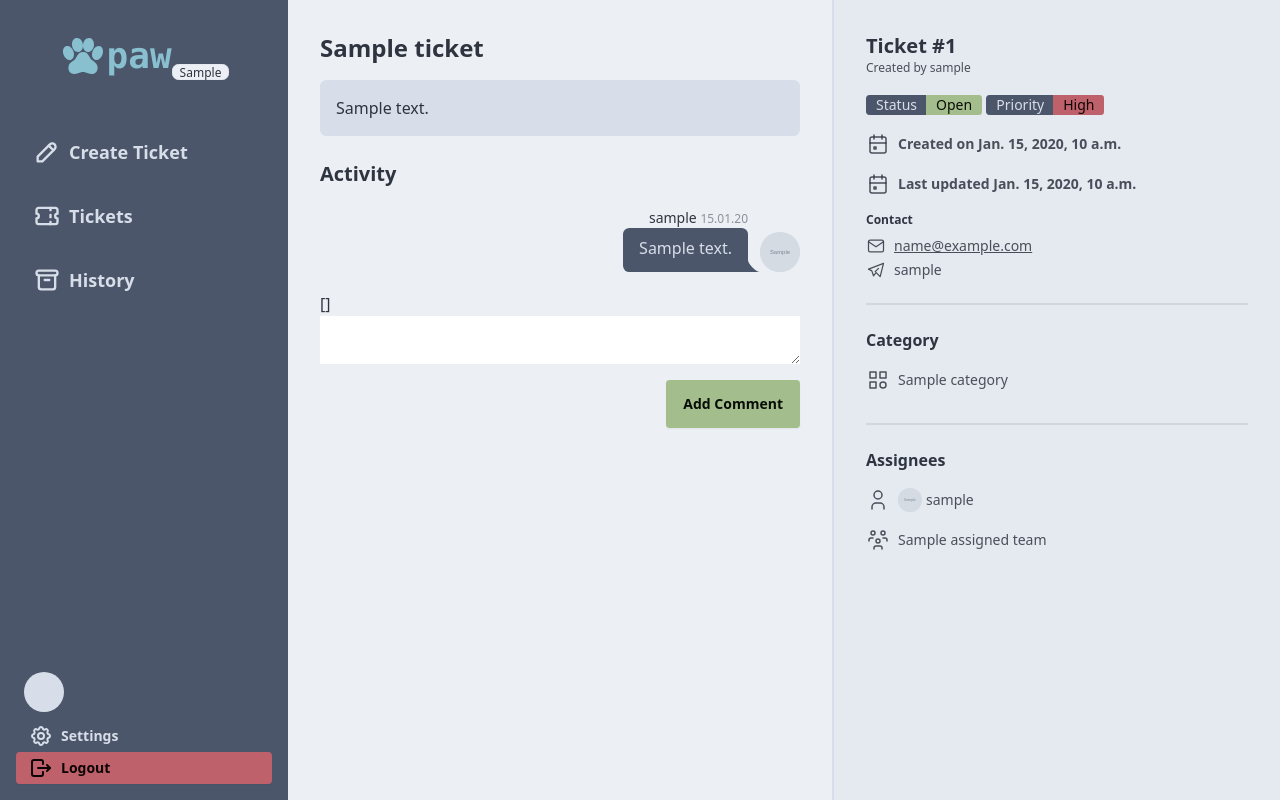
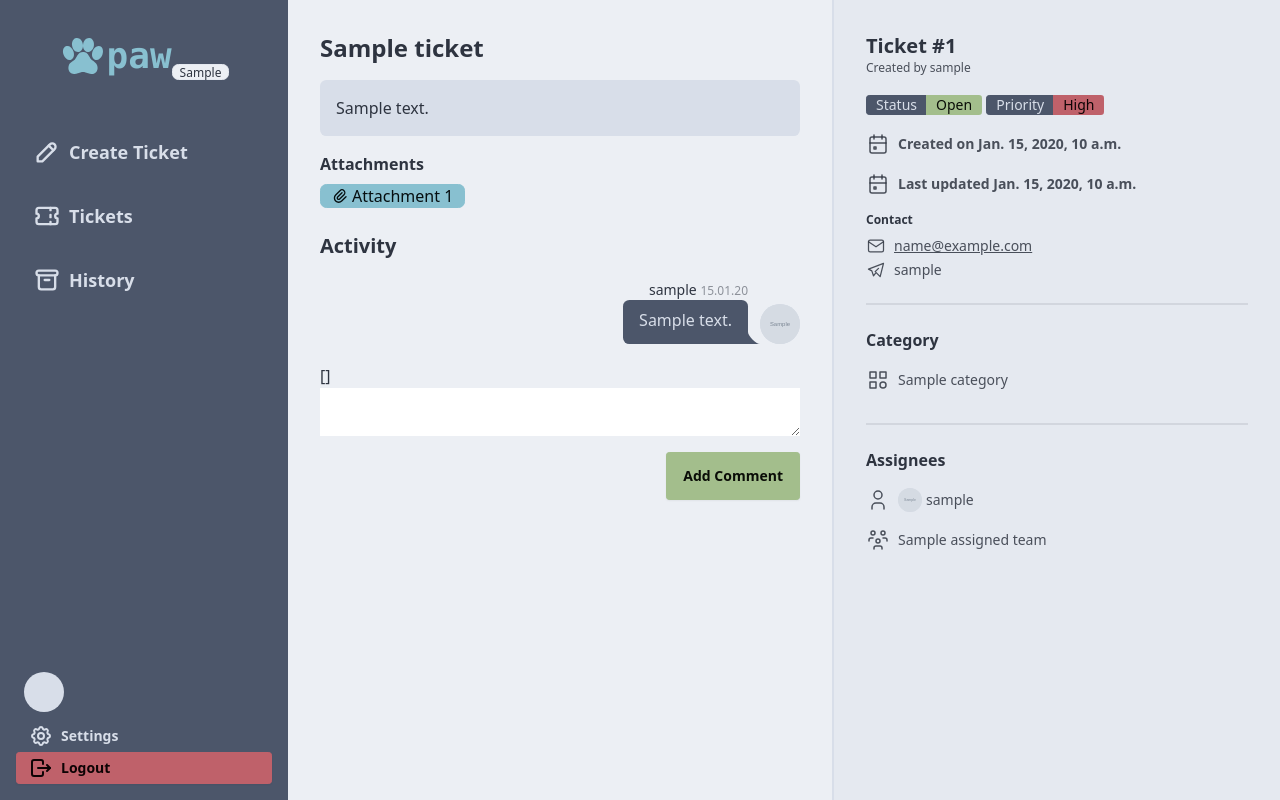
Before and after one commit to aottr/paw, a Django app: template paw/templates/ticketing/ticket_detail.html in a window 1280 px wide. Run offline with Django 5.2, Linux system fonts and the light colour scheme; the template is opened without the code that fills it: most values are stand-ins (such as "Sample title", 1, 10 or a date in 2020); grey boxes marked "Sample" are stand-in pictures; form fields are guessed from the names that the template uses; parts of the project's set-up code (start-up, migrations or seed data) failed here and were passed over.

Commit message:
📦 NEW: Add file attachments to ticket creation form and display attachments in ticket detail view

```diff
--- a/paw/__init__.py
+++ b/paw/__init__.py
@@ -1,5 +1,5 @@
 from django import get_version
 
-VERSION = (0, 1, 0, "beta", 13)
+VERSION = (0, 1, 0, "beta", 14)
 
 __version__ = get_version(VERSION)
--- a/paw/templates/ticketing/ticket_detail.html
+++ b/paw/templates/ticketing/ticket_detail.html
@@ -4,7 +4,18 @@
 <div class="flex flex-col lg:flex-row w-full h-full">
     <div class="flex-grow p-8">
         <h1 class="text-2xl font-bold mb-4">{{ ticket.title }}</h1>
-        <div class="card bg-base-300 rounded-box p-4 mb-6 whitespace-pre-line">{{ ticket.description }}</div>
+        <div class="card bg-base-300 rounded-box p-4 mb-4 whitespace-pre-line">{{ ticket.description }}</div>
+        {% if attachments %}
+        <h2 class="font-semibold mb-2">{% trans 'Attachments' %}</h2>
+        <div class="flex flex-wrap mb-6">
+            {% for attachment in attachments %}
+            <a href="{{ attachment.url }}" target="_blank" class="badge badge-lg badge-accent flex items-center mr-2">
+                <svg xmlns="http://www.w3.org/2000/svg"class="w-4 h-4 mr-1" viewBox="0 0 24 24" fill="none" stroke="currentColor" stroke-width="2" stroke-linecap="round" stroke-linejoin="round"><path stroke="none" d="M0 0h24v24H0z" fill="none"/><path d="M15 7l-6.5 6.5a1.5 1.5 0 0 0 3 3l6.5 -6.5a3 3 0 0 0 -6 -6l-6.5 6.5a4.5 4.5 0 0 0 9 9l6.5 -6.5" /></svg>
+                {% trans 'Attachment' %} {{ forloop.counter }}
+            </a>
+            {% endfor %}
+        </div>
+        {% endif %}
         <h1 class="text-xl font-bold mb-4">Activity</h1>
         <div class="mb-4">
         {% for comment in comments %}
--- a/static/css/paw.css
+++ b/static/css/paw.css
@@ -1626,6 +1626,15 @@
   color: var(--fallback-nc,oklch(var(--nc)/var(--tw-text-opacity)));
 }
 
+.badge-accent {
+  --tw-border-opacity: 1;
+  border-color: var(--fallback-a,oklch(var(--a)/var(--tw-border-opacity)));
+  --tw-bg-opacity: 1;
+  background-color: var(--fallback-a,oklch(var(--a)/var(--tw-bg-opacity)));
+  --tw-text-opacity: 1;
+  color: var(--fallback-ac,oklch(var(--ac)/var(--tw-text-opacity)));
+}
+
 .badge-success {
   border-color: transparent;
   --tw-bg-opacity: 1;
@@ -1653,6 +1662,11 @@
 .badge-outline.badge-neutral {
   --tw-text-opacity: 1;
   color: var(--fallback-n,oklch(var(--n)/var(--tw-text-opacity)));
+}
+
+.badge-outline.badge-accent {
+  --tw-text-opacity: 1;
+  color: var(--fallback-a,oklch(var(--a)/var(--tw-text-opacity)));
 }
 
 .badge-outline.badge-success {
@@ -2620,6 +2634,14 @@
   padding-right: 0.438rem;
 }
 
+.badge-lg {
+  height: 1.5rem;
+  font-size: 1rem;
+  line-height: 1.5rem;
+  padding-left: 0.688rem;
+  padding-right: 0.688rem;
+}
+
 .btn-xs {
   height: 1.5rem;
   min-height: 1.5rem;
@@ -2934,6 +2956,10 @@
   display: table;
 }
 
+.grid {
+  display: grid;
+}
+
 .hidden {
   display: none;
 }
@@ -2970,6 +2996,10 @@
   height: 100%;
 }
 
+.h-3 {
+  height: 0.75rem;
+}
+
 .min-h-screen {
   min-height: 100vh;
 }
@@ -3014,6 +3044,10 @@
   width: 100%;
 }
 
+.w-3 {
+  width: 0.75rem;
+}
+
 .max-w-4xl {
   max-width: 56rem;
 }
@@ -3046,6 +3080,10 @@
   cursor: pointer;
 }
 
+.grid-cols-1 {
+  grid-template-columns: repeat(1, minmax(0, 1fr));
+}
+
 .flex-row {
   flex-direction: row;
 }
@@ -3054,6 +3092,10 @@
   flex-direction: column;
 }
 
+.flex-wrap {
+  flex-wrap: wrap;
+}
+
 .items-center {
   align-items: center;
 }
@@ -3070,8 +3112,16 @@
   justify-content: center;
 }
 
+.justify-between {
+  justify-content: space-between;
+}
+
 .gap-2 {
   gap: 0.5rem;
+}
+
+.gap-4 {
+  gap: 1rem;
 }
 
 .self-end {
@@ -3207,6 +3257,11 @@
 .text-xs {
   font-size: 0.75rem;
   line-height: 1rem;
+}
+
+.text-lg {
+  font-size: 1.125rem;
+  line-height: 1.75rem;
 }
 
 .font-bold {
```
Also changed, not shown: paw/templates/ticketing/create_ticket.html (+9 -1 lines), ticketing/forms.py (+21 -0 lines), ticketing/views.py (+9 -2 lines).
